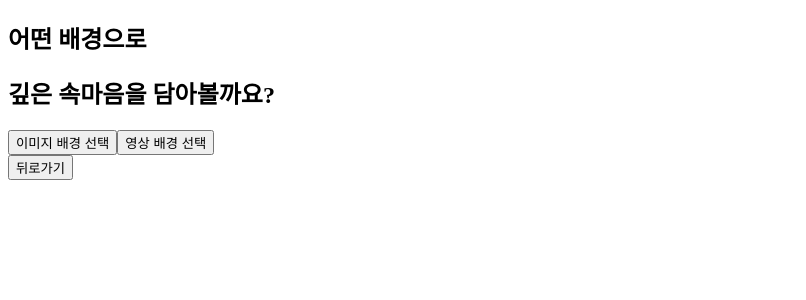
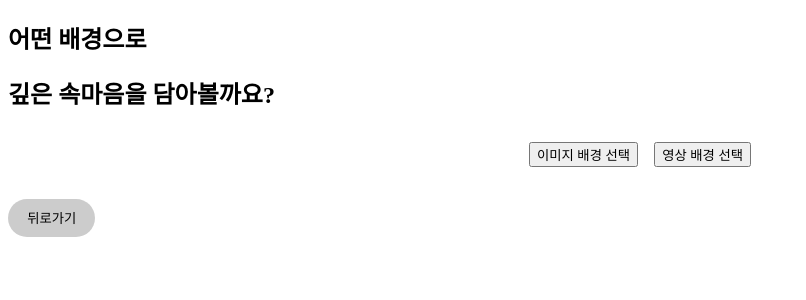
Before and after one commit to xeon-243859/ppongtok-app, a Next.js app: page /style-select in a window 1280 px wide. Shown: the top 300 px of the page, without its empty margins (0-806 px from the left). Built offline with nearby package versions, Linux system fonts and the light colour scheme; no server answers.

Commit message:
💄 style: 감성적 버튼 스타일 및 뒤로가기 디자인 적용

```diff
--- a/pages/sharepage.module.css
+++ b/pages/sharepage.module.css
@@ -1,41 +1,40 @@
-.share-page {
+.styleButtonGroup {
   display: flex;
-  flex-direction: column;
-  align-items: center;
-  padding: 40px 20px;
-  min-height: 100vh;
-  background: linear-gradient(to bottom right, #fff7f0, #e7f3ff);
+  justify-content: center;
+  gap: 1rem;
+  margin-top: 2rem;
 }
 
-.share-title {
-  font-size: 2rem;
-  text-align: center;
-  margin-bottom: 30px;
+.styleButton {
+  background-color: #ffb6c1;
+  border: none;
+  padding: 0.8rem 1.5rem;
+  border-radius: 1.5rem;
+  font-size: 1rem;
+  font-weight: bold;
+  color: white;
+  box-shadow: 0 4px 8px rgba(0, 0, 0, 0.1);
+  transition: all 0.25s ease;
+  cursor: pointer;
 }
 
-.share-button-group.responsive {
-  display: grid;
-  grid-template-columns: repeat(auto-fit, minmax(140px, 1fr));
-  gap: 16px;
-  width: 100%;
-  max-width: 500px;
+.styleButton:hover {
+  background-color: #ff8aa0;
+  transform: translateY(-2px);
 }
 
-.share-button {
-  padding: 12px 16px;
-  font-size: 1rem;
-  border-radius: 10px;
-  border: 2px solid #5fb3b3;
-  background: white;
+.backButton {
+  margin-top: 2rem;
+  background-color: #ccc;
+  color: black;
+  border: none;
+  padding: 0.6rem 1.2rem;
+  border-radius: 1.2rem;
+  font-weight: 500;
   cursor: pointer;
-  transition: 0.3s ease;
-  box-shadow: 1px 2px 6px rgba(0, 0, 0, 0.1);
+  transition: background-color 0.2s ease;
 }
 
-.share-button:hover {
-  background-color: #e0f7ff;
-  transform: scale(1.05);
+.backButton:hover {
+  background-color: #999;
 }
-.button-box {
-  margin-top: 8px;  /*뒤로가기 원하는 위치로 조정 */
-}
--- a/pages/style-select.module.css
+++ b/pages/style-select.module.css
@@ -1,93 +1,40 @@
-.style-select-container {
+.styleButtonGroup {
   display: flex;
-  flex-direction: column;
-  align-items: center;
-  justify-content: center; /* ✅ 정중앙 정렬 */
-  padding: 40px 20px;
-  text-align: center;
-  height: 100vh;
-  position: relative;
+  justify-content: center;
+  gap: 1rem;
+  margin-top: 2rem;
 }
 
-.style-title-line1,
-.style-title-line2 {
-  font-size: 1.5rem;
+.styleButton {
+  background-color: #ffb6c1;
+  border: none;
+  padding: 0.8rem 1.5rem;
+  border-radius: 1.5rem;
+  font-size: 1rem;
   font-weight: bold;
-  color: #333;
-  margin: 0;
-  white-space: nowrap;
-  overflow: hidden;
-  animation: typing 1.5s steps(30, end) forwards;
+  color: white;
+  box-shadow: 0 4px 8px rgba(0, 0, 0, 0.1);
+  transition: all 0.25s ease;
+  cursor: pointer;
 }
 
-.style-title-line2 {
-  animation-delay: 1.5s;
-  margin-top: 5px;
-  margin-bottom: 40px;
+.styleButton:hover {
+  background-color: #ff8aa0;
+  transform: translateY(-2px);
 }
 
-@keyframes typing {
-  from {
-    width: 0;
-  }
-  to {
-    width: 100%;
-  }
+.backButton {
+  margin-top: 2rem;
+  background-color: #ccc;
+  color: black;
+  border: none;
+  padding: 0.6rem 1.2rem;
+  border-radius: 1.2rem;
+  font-weight: 500;
+  cursor: pointer;
+  transition: background-color 0.2s ease;
 }
 
-.style-button-group {
-  display: flex;
-  flex-direction: column;
-  gap: 20px;
-  justify-content: center;
+.backButton:hover {
+  background-color: #999;
 }
-
-.style-button-group button {
-  padding: 14px 30px;
-  font-size: 1rem;
-  background-color: #d0e8ff;
-  border: none;
-  border-radius: 30px;
-  color: #333;
-  font-weight: 500;
-  cursor: pointer;
-  transition: background-color 0.3s;
-}
-
-.style-button-group button:hover {
-  background-color: #a6d5ff;
-}
-
-.back-button {
-  background-color: #f06292;
-  color: white;
-  font-size: 1rem;
-  padding: 12px 24px;
-  border: none;
-  border-radius: 10px;
-  cursor: pointer;
-  margin: 1.5rem auto;
-  box-shadow: 0 4px 8px rgba(0, 0, 0, 0.2);
-  transition: background-color 0.3s;
-  width: 100%;
-  max-width: 180px;
-  display: block;
-  text-align: center;
-}
-
-.back-button:hover {
-  background-color: #ec407a;
-}
-
-@media (max-width: 480px) {
-  .back-button {
-    width: auto;
-    max-width: 33vw;        /* ✅ 뷰포트의 1/3 */
-    min-width: 100px;       /* ✅ 너무 작아지지 않도록 최소치 설정 */
-    font-size: 0.9rem;
-    padding: 10px 16px;
-    margin: 1.5rem auto;
-    display: block;
-    text-align: center;
-  }
-}
```
